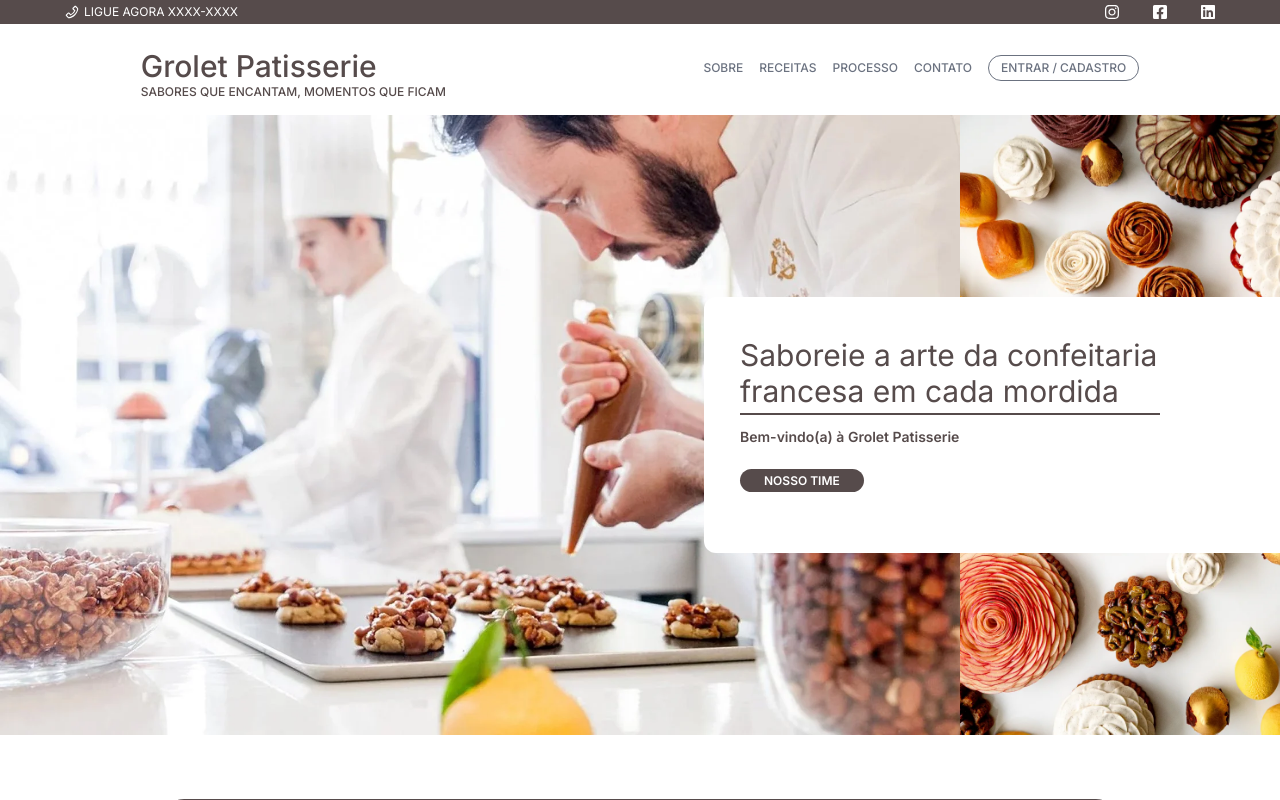
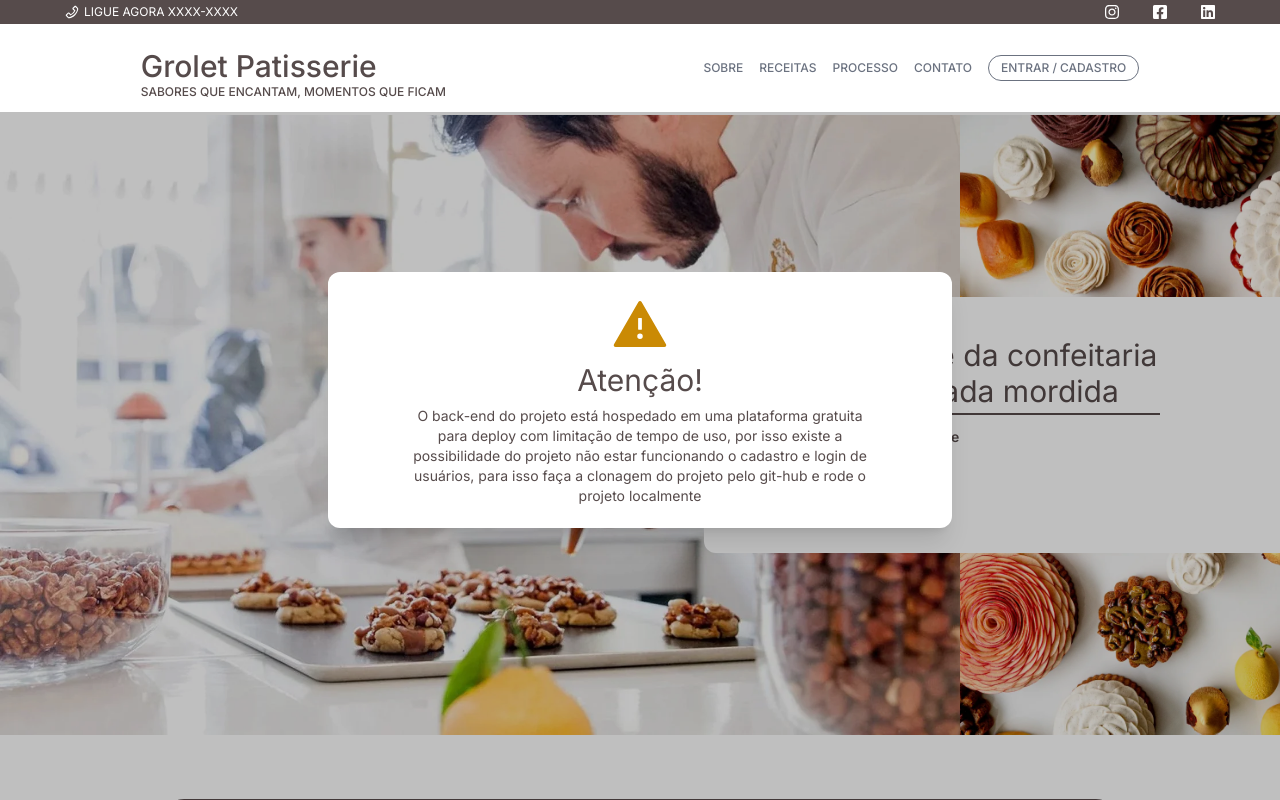
Before and after one commit to JhonatasAnicezio/Grolet_Patisserie, a Next.js app: page / in a window 1280 px wide. Shown: the top 800 px of the page. Built offline with nearby package versions, Linux system fonts and the light colour scheme; no server answers.

Commit message:
feat: add andamento for deploy railway

```diff
--- a/src/app/page.tsx
+++ b/src/app/page.tsx
@@ -2,6 +2,7 @@ import { BsChatLeftDots, BsHouse } from "react-icons/bs";
 import { BiCake } from "react-icons/bi";
 import Link from "next/link";
 import { Testimonials } from "@/components/Testimonials";
+import { ModalAndamento } from "@/components/Modal/andamento";
 
 export default function Home() {
   return (
@@ -56,6 +57,7 @@ export default function Home() {
         </div>
         <Testimonials />
       </main>
+      <ModalAndamento />
     </>
   )
 }
--- /dev/null
+++ b/src/components/Modal/andamento.tsx
@@ -0,0 +1,48 @@
+'use client'
+import { Dialog, Transition } from "@headlessui/react";
+import { Fragment, useState } from "react";
+import { AiFillWarning } from "react-icons/ai";
+
+export function ModalAndamento() {
+  const [isOpen, setIsOpen] = useState(true)
+
+  return (
+    <Transition appear show={isOpen} as={Fragment}>
+      <Dialog as="div" className="relative z-10" onClose={() => setIsOpen(!isOpen)}>
+        <Transition.Child
+          as={Fragment}
+          enter="ease-out duration-300"
+          enterFrom="opacity-0"
+          enterTo="opacity-100"
+          leave="ease-in duration-200"
+          leaveFrom="opacity-100"
+          leaveTo="opacity-0"
+        >
+          <div className="fixed inset-0 bg-black bg-opacity-25" />
+        </Transition.Child>
+
+        <div className="fixed inset-0 overflow-y-auto">
+          <div className="flex min-h-full items-center justify-center p-4">
+            <Transition.Child
+              as={Fragment}
+              enter="ease-out duration-300"
+              enterFrom="opacity-0 scale-95"
+              enterTo="opacity-100 scale-100"
+              leave="ease-in duration-200"
+              leaveFrom="opacity-100 scale-100"
+              leaveTo="opacity-0 scale-95"
+            >
+              <Dialog.Panel className="flex flex-col gap-2 rounded-xl items-center justify-center relative w-1/2 h-64 text-brown-350 transform overflow-hidden bg-white shadow-xl transition-all">
+                <AiFillWarning className="text-6xl text-yellow-600" />
+                <h2 className="text-3xl">Atenção!</h2>
+                <p className="text-center text-sm w-3/4">O back-end do projeto está hospedado em uma plataforma gratuita para deploy com limitação de tempo de uso, por isso existe a possibilidade do projeto não
+                estar funcionando o cadastro e login de usuários, para isso faça a clonagem do projeto pelo git-hub e rode o projeto localmente
+                </p>
+              </Dialog.Panel>
+            </Transition.Child>
+          </div>
+        </div>
+      </Dialog>
+    </Transition>
+  )
+}
```
